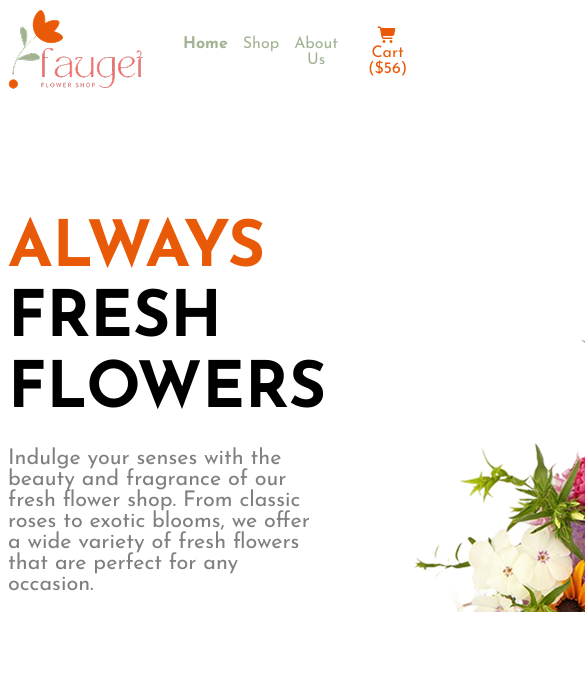
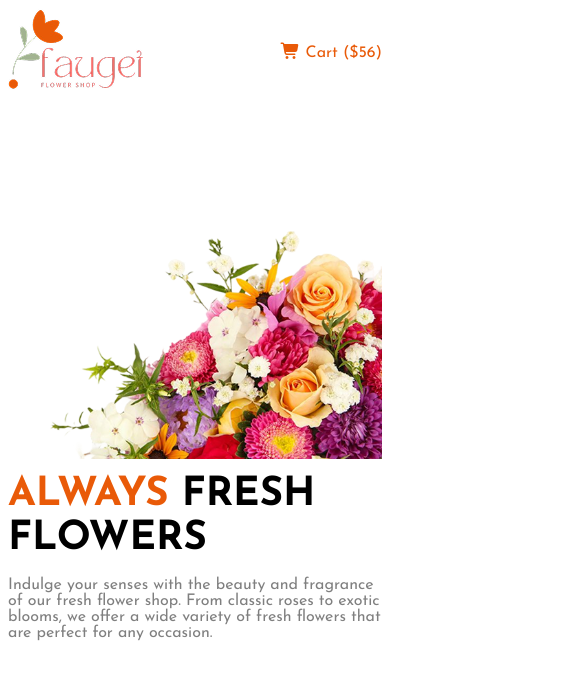
Before and after one commit to am-mahmud/flower-market, a plain HTML site: page index.html in a window 390 px wide. Shown: the top 680 px of the page, 585 px wide, since content can reach past the window. Drawn offline with Linux system fonts and the light colour scheme.

Commit message:
Media query added for Navbar and Hero Section

```diff
--- a/styles/market.css
+++ b/styles/market.css
@@ -1,5 +1,4 @@
-@import url('https://fonts.googleapis.com/css2?family=Josefin+Sans:ital,wght@0,100..700;1,100..700&display=swap');
-
+@import url("https://fonts.googleapis.com/css2?family=Josefin+Sans:ital,wght@0,100..700;1,100..700&display=swap");
 
 .josefin-sans-font {
   font-family: "Josefin Sans", sans-serif;
@@ -7,79 +6,127 @@
   font-style: normal;
 }
 
-
 /* Shared style */
 
-.display-flex{
+.display-flex {
   display: flex;
 }
 
-header{
+header {
   max-width: 1280px;
   margin: 5px auto;
 }
 
-main{
+main {
   max-width: 1280px;
   margin: 0 auto;
 }
 
-.primary-color{
-    color: #E95A08;
+.primary-color {
+  color: #e95a08;
 }
 
-.secondary-color{
+.secondary-color {
   color: #a2b393;
 }
 
-.tertiary-color{
+.tertiary-color {
   color: rgba(0, 0, 0, 0.5);
 }
 
 /* Navbar style */
 
-nav{
+nav {
   justify-content: space-between;
   align-items: center;
 }
 
-.nav-item{
+.nav-item {
   justify-content: center;
   align-items: center;
   text-align: center;
   gap: 30px;
 }
 
-.nav-items{
+.nav-items {
   gap: 15px;
 }
 
-.nav-items li{
+.nav-items li {
   list-style: none;
 }
 
-.nav-items li a{
+.nav-items li a {
   text-decoration: none;
 }
 
 /* Hero Style */
 
-.banner-container{
+.banner-container {
   margin-top: 120px;
   align-items: flex-end;
   justify-content: space-between;
 }
 
-.banner-items{
+.banner-items {
   width: 540px;
 }
 
-.banner-title{
+.banner-title {
   font-size: 4rem;
   line-height: 1.1;
   margin: 0;
 }
 
-.banner-description{
+.banner-description {
   font-size: 1.35rem;
 }
+
+@media screen and (max-width: 576px) {
+
+    /* Shared Style */
+
+    header{
+        max-width: 392px;
+        margin: 2px auto;
+    }
+
+  /* Navbar section */
+  nav {
+    justify-content: space-between;
+    align-items: center;
+  }
+
+  .nav-items {
+    display: none;
+  }
+
+  nav .fa-cart-shopping,
+  nav span {
+    font-size: 1rem;
+  }
+
+  /* Hero Section */
+
+  .banner-container{
+    flex-direction: column-reverse;
+  }
+
+  .banner-container img{
+    width: 392px;
+  }
+
+  .banner-items{
+    width: 100%;
+  }
+
+  .banner-title{
+    margin-top: 10px;
+    font-size: 2.5rem;
+  }
+
+  .banner-description{
+    font-size: 1rem;
+  }
+
+}
```
Lines whose indentation alone changed are shown as unchanged.
